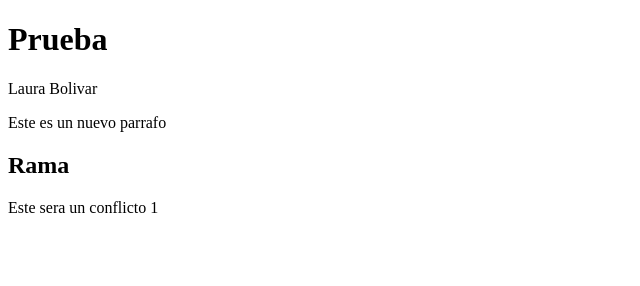
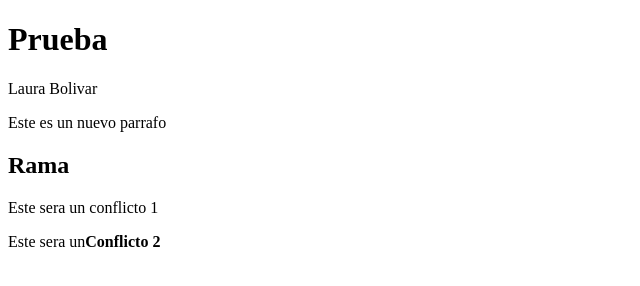
Before and after one commit to lauracsena/ADSOproyecto2024, a plain HTML site: page index.html in a window 1280 px wide. Shown: the whole page, without its empty margins (0-640 px from the left). Drawn offline with Linux system fonts and the light colour scheme.

Commit message:
parrafo conflicto 2

```diff
--- a/index.html
+++ b/index.html
@@ -11,5 +11,6 @@
    <p>Este es un nuevo parrafo</p>
    <h2>Rama</h2>
    <p>Este sera un conflicto 1</p>
+   <p>Este sera un<strong>Conflicto 2</strong></p>
 </body>
 </html>
```
